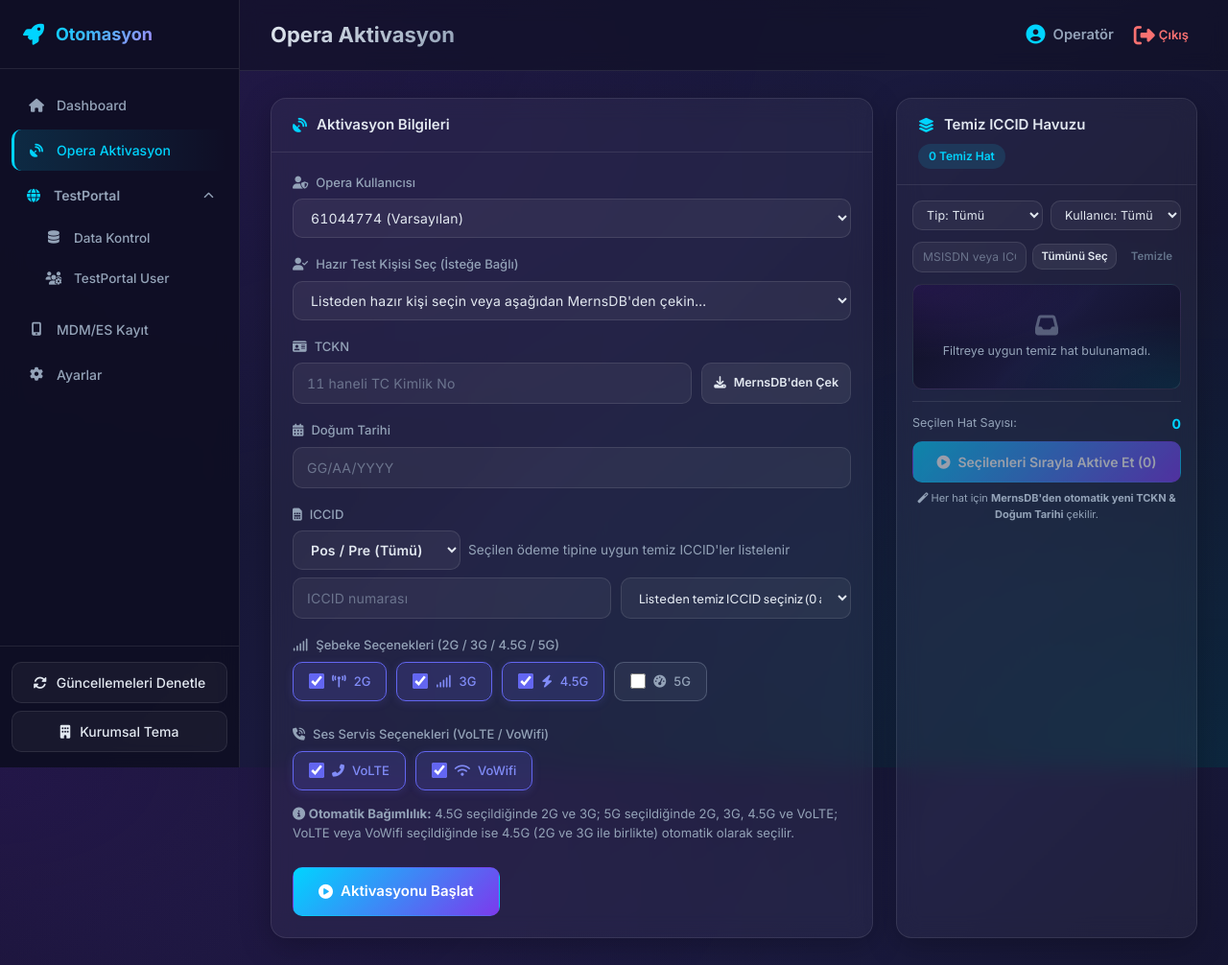
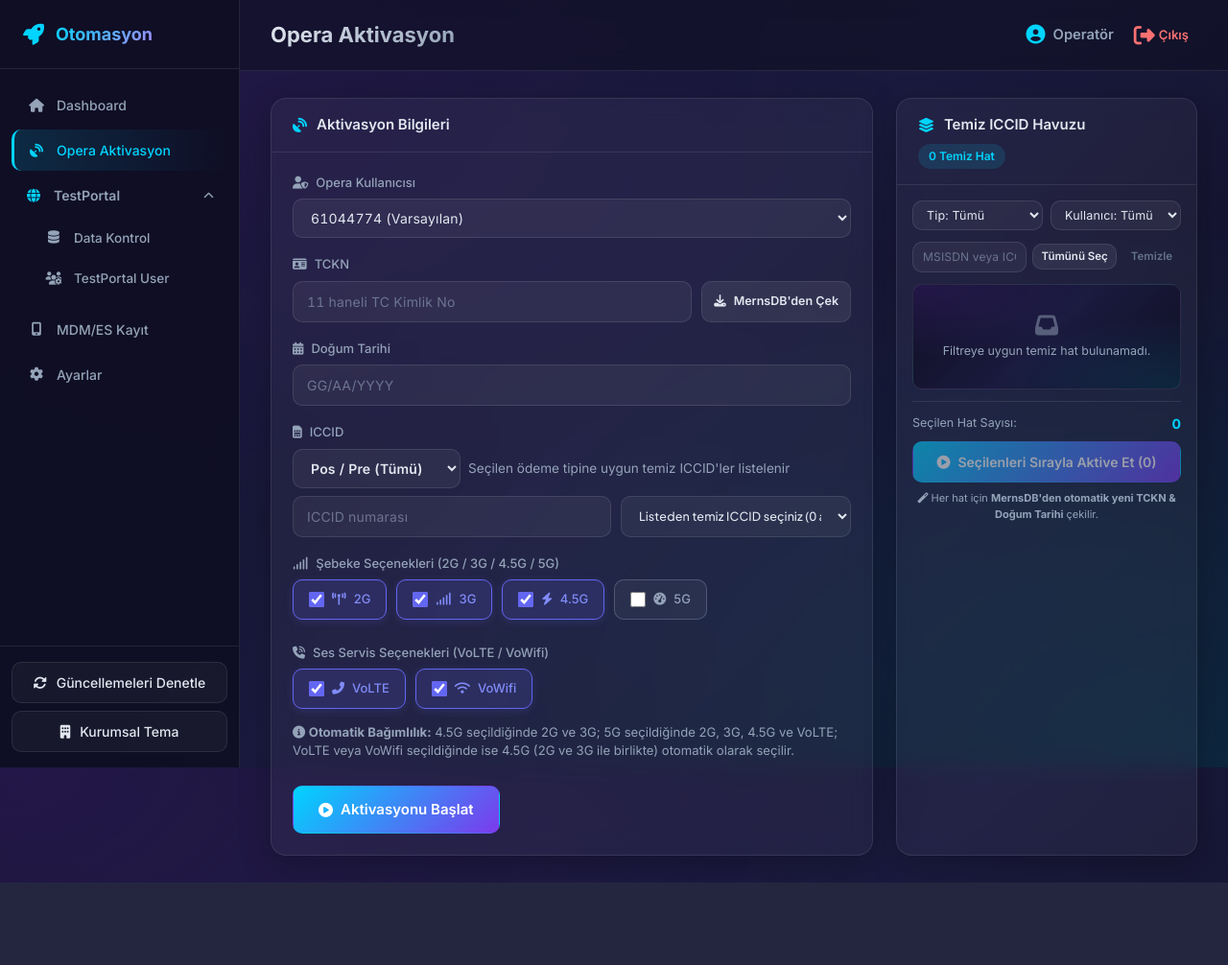
Before and after one commit to Odesyus/WorkAutomation, a Flask app: page /opera in a window 1280 px wide. Shown: the whole page at 96% size. After the commit the page ends 920 px from the top, so only its background shows below. Run offline with Flask 3, Linux system fonts and the light colour scheme; the visitor is signed in with stand-in values (Sample User, id 1).

Commit message:
Opera sayfasindan Hazir Test Kisisi alani kaldirildi

```diff
--- a/templates/opera.html
+++ b/templates/opera.html
@@ -24,20 +24,6 @@
                         {% else %}
                             <option value="61044774" selected>61044774 (Varsayılan)</option>
                             <option value="CC51">CC51</option>
-                        {% endif %}
-                    </select>
-                </div>
-
-                <div class="form-group">
-                    <label for="customer-select"><i class="fas fa-user-check"></i> Hazır Test Kişisi Seç (İsteğe Bağlı)</label>
-                    <select id="customer-select" onchange="selectCustomer(this)">
-                        <option value="">Listeden hazır kişi seçin veya aşağıdan MernsDB'den çekin...</option>
-                        {% if test_customers %}
-                            {% for c in test_customers %}
-                            <option value="{{ c.tckn }}" data-dt="{{ c.dt }}" data-name="{{ c.ad }} {{ c.soyad }}">
-                                {{ c.ad }} {{ c.soyad }} — TCKN: {{ c.tckn }} ({{ c.dt }})
-                            </option>
-                            {% endfor %}
                         {% endif %}
                     </select>
                 </div>
@@ -602,14 +588,6 @@
         renderPoolList();
     });
 
-    function selectCustomer(sel) {
-        const opt = sel.options[sel.selectedIndex];
-        if (!opt || !opt.value) return;
-        document.getElementById('tckn').value = opt.value;
-        document.getElementById('dogum_tarihi').value = opt.dataset.dt || '';
-        showToast(opt.dataset.name + ' bilgileri dolduruldu.', 'info');
-    }
-
     async function fetchMerns() {
         const btn = document.getElementById('btn-fetch-merns');
         setLoading(btn, true, 'Çekiliyor...');
```
